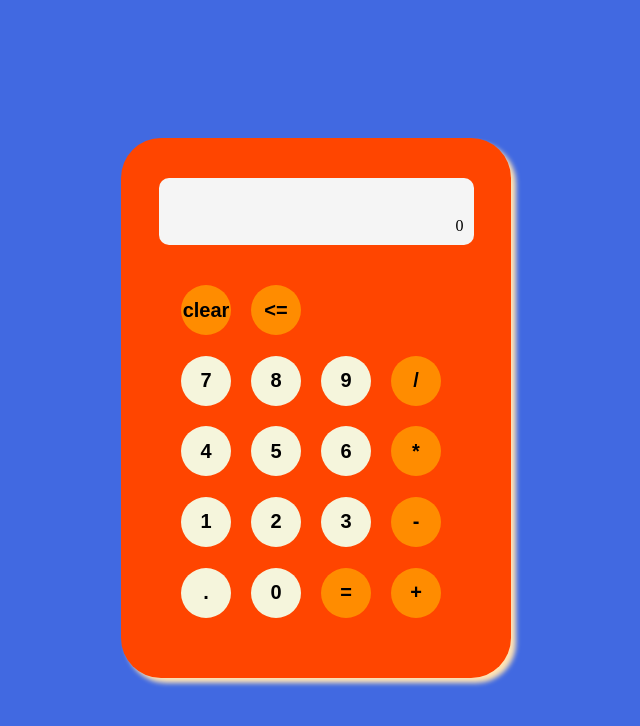
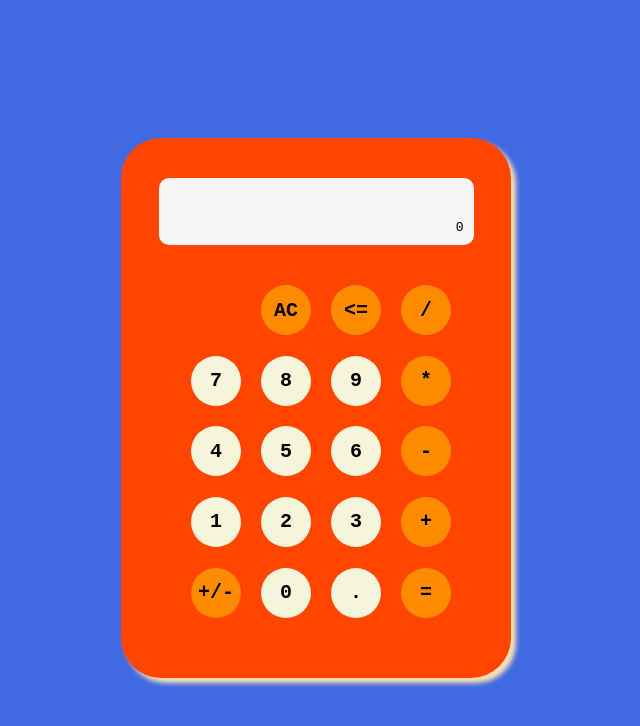
Before and after one commit to SuperChakib/odin-calculator, a plain HTML site: page index.html in a window 1280 px wide. Shown: the whole page, without its empty margins (324-964 px from the left). Drawn offline with Linux system fonts and the light colour scheme.

Commit message:
keyboard support + minus first nb + change sign button

```diff
--- a/index.html
+++ b/index.html
@@ -12,24 +12,25 @@
             <p>0</p>
         </div>
         <div id="buttons">
-            <button id='float' class='digit'>.</button>
-            <button class='digit'>0</button>
-            <button id='enter'>=</button>
-            <button class='operator'>+</button>
-            <button class="digit">1</button>
-            <button class="digit">2</button>
-            <button class="digit">3</button>
-            <button class='operator'>-</button>
-            <button class="digit">4</button>
-            <button class="digit">5</button>
-            <button class="digit">6</button>
-            <button class='operator'>*</button>
-            <button class="digit">7</button>
-            <button class="digit">8</button>
-            <button class="digit">9</button>
-            <button class='operator'>/</button>
-            <button id='clear'>clear</button>
-            <button id='backspace'><=</button>
+            <button id='sign'>+/-</button>
+            <button class='digit' data-key='0'>0</button>
+            <button id='float' class='digit' data-key='.'>.</button>
+            <button id='enter' data-key='='>=</button>
+            <button class="digit" data-key='1' data-key='1'>1</button>
+            <button class="digit" data-key='2'>2</button>
+            <button class="digit" data-key='3'>3</button>
+            <button class='operator' data-key='+'>+</button>
+            <button class="digit" data-key='4'>4</button>
+            <button class="digit" data-key='5'>5</button>
+            <button class="digit" data-key='6'>6</button>
+            <button class='operator' data-key='-'>-</button>
+            <button class="digit" data-key='7'>7</button>
+            <button class="digit" data-key='8'>8</button>
+            <button class="digit" data-key='9'>9</button>
+            <button class='operator' data-key='*'>*</button>
+            <button id='clear'>AC</button>
+            <button id='backspace' data-key='Backspace'><=</button>
+            <button class='operator' data-key='/'>/</button>
         </div>
     </div>
 </body>
--- a/script.js
+++ b/script.js
@@ -26,9 +26,10 @@ let enterBtn = document.querySelector("#enter");
 let clearBtn = document.querySelector("#clear");
 let floatBtn = document.querySelector("#float");
 let backBtn = document.querySelector("#backspace");
+let signBtn = document.querySelector("#sign");
 function inputValue(e) {
   if (e.target.textContent === "." && inputNb.includes(".")) return;
-  inputNb = inputNb.concat(e.target.textContent);
+  inputNb = inputNb.concat(e.target.getAttribute("data-key"));
   display.textContent = inputNb;
 }
 function chooseOperator(e) {
@@ -37,6 +38,7 @@ function chooseOperator(e) {
   if (!cacheNb) cacheNb = inputNb;
   inputNb = "";
   if (cacheNb) operator = e.target.textContent;
+  if (!cacheNb && e.target.textContent === "-") inputNb = "-";
 }
 function enterOperation() {
   if (cacheNb && operator && inputNb) {
@@ -61,6 +63,36 @@ function correctoperation() {
   inputNb = inputNb.slice(0, inputNb.length - 1);
   display.textContent = inputNb;
 }
+function keyboardInput(e) {
+  let goodKeys = [
+    ".",
+    "0",
+    "1",
+    "2",
+    "3",
+    "4",
+    "5",
+    "6",
+    "7",
+    "8",
+    "9",
+    "+",
+    "-",
+    "*",
+    "/",
+    "=",
+    "Backspace",
+  ];
+  if (goodKeys.includes(e.key)) {
+    let targetBtn = document.querySelector(`button[data-key='${e.key}']`);
+    targetBtn.click();
+  }
+}
+function changeSign() {
+  if (inputNb[0] === "-") inputNb = inputNb.slice(1);
+  else inputNb = "-" + inputNb;
+  display.textContent = inputNb;
+}
 digits.forEach((digit) => digit.addEventListener("click", inputValue));
 operators.forEach((operator) =>
   operator.addEventListener("click", chooseOperator)
@@ -68,3 +100,5 @@ operators.forEach((operator) =>
 enterBtn.addEventListener("click", enterOperation);
 clearBtn.addEventListener("click", clearOperation);
 backBtn.addEventListener("click", correctoperation);
+window.addEventListener("keyup", keyboardInput);
+signBtn.addEventListener("click", changeSign);
--- a/styles.css
+++ b/styles.css
@@ -1,3 +1,7 @@
+* {
+  font-family: monospace;
+}
+
 body {
   background-color: royalblue;
   height: 100vh;
@@ -41,7 +45,7 @@ body {
   display: flex;
   flex-flow: row wrap-reverse;
   align-items: center;
-  justify-content: flex-start;
+  justify-content: flex-end;
   gap: 20px;
 }
 
```
